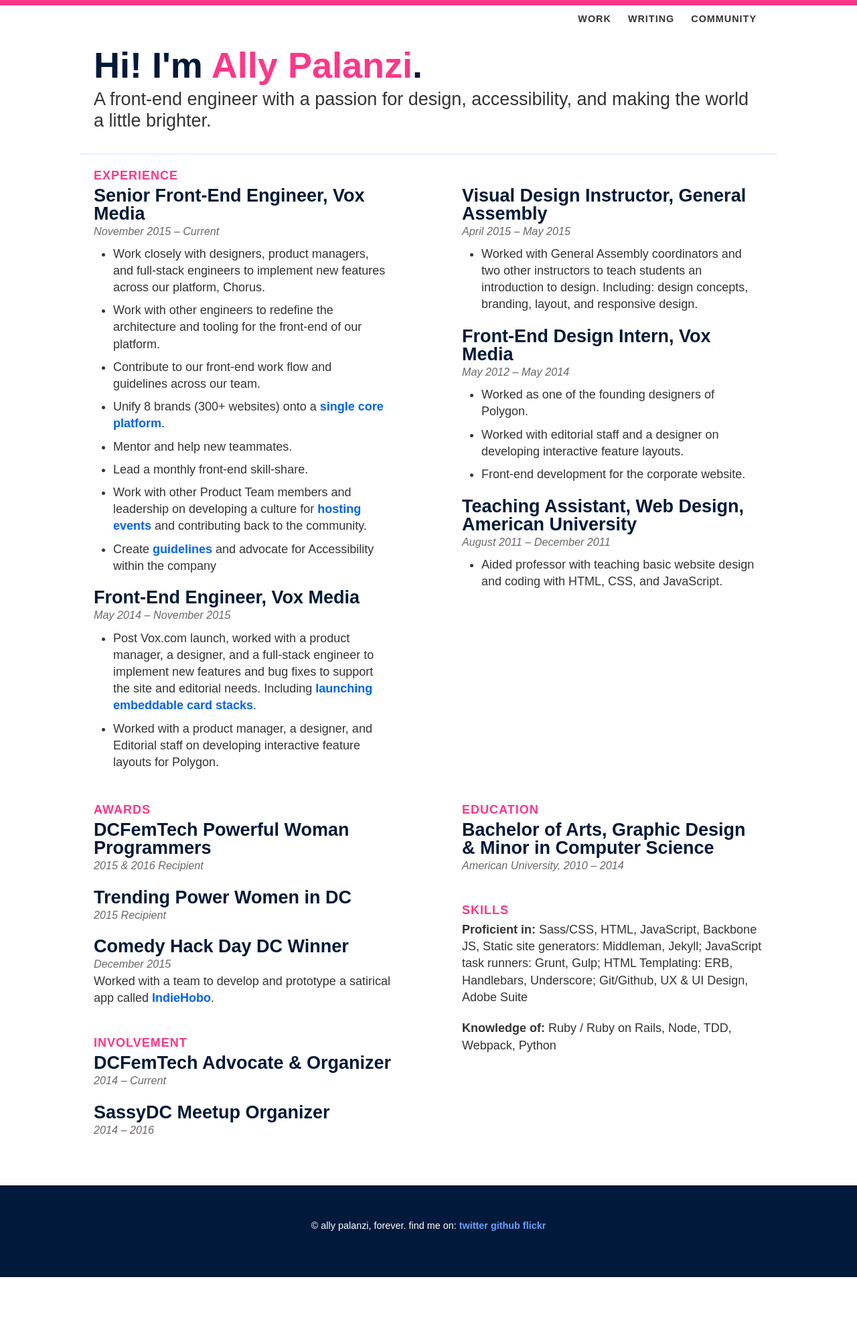
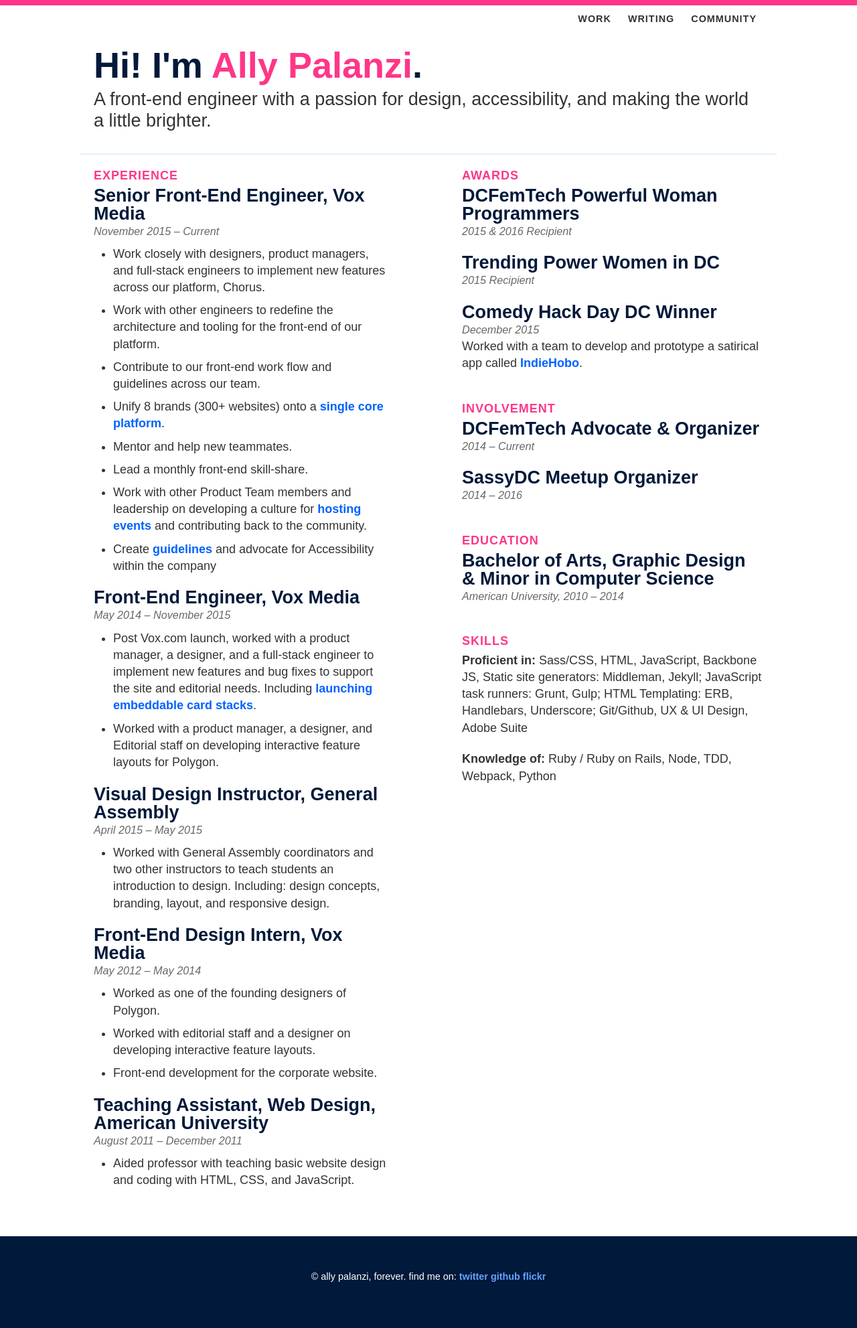
Before and after one commit to allypalanzi/allypalanzi.github.io, a Jekyll site: the page built from resume.md, in a window 1280 px wide. Shown: the whole page at 67% size. Built offline with Jekyll 4.4.1, drawn with Linux system fonts in a browser that asks for light colours; some web fonts are replaced; before the commit the page ends 1907 px from its top, so only the background shows below that.

Commit message:
uh things i never commited

```diff
--- a/_scss/_modules/_m-post.scss
+++ b/_scss/_modules/_m-post.scss
@@ -25,7 +25,7 @@
   &__content {
     color: #333;
     .resume & {
-      @media(min-width: $bp-sm) {
+      // @media(min-width: $bp-sm) {
         display: flex;
         flex-wrap: wrap;
         justify-content: space-between;
@@ -33,7 +33,7 @@
           flex-basis: 45%;
           margin-bottom: 1.5em;
         }
-      }
+      // }
     }
   }
 }
--- a/resume.md
+++ b/resume.md
@@ -28,10 +28,6 @@
 
   - Post Vox.com launch, worked with a product manager, a designer, and a full-stack engineer to implement new features and bug fixes to support the site and editorial needs. Including [launching embeddable card stacks](http://www.vox.com/2015/5/28/8677005/embeddable-card-stacks-launch).
   - Worked with a product manager, a designer, and Editorial staff on developing interactive feature layouts for Polygon.
-</div>
-<div markdown="1">
-
-#### &nbsp;
 
 ## Visual Design Instructor, General Assembly
 *April 2015 – May 2015*
@@ -68,7 +64,6 @@
 
 Worked with a team to develop and prototype a satirical app called [IndieHobo](http://www.comedyhackday.org/dc-2015/).
 
-
 #### INVOLVEMENT
 
 ## DCFemTech Advocate & Organizer
@@ -78,8 +73,6 @@
 ## SassyDC Meetup Organizer
 *2014 – 2016*
 <p></p>
-</div>
-<div markdown="1">
 
 #### EDUCATION
 
```
Also changed, not shown: css/main.css.
